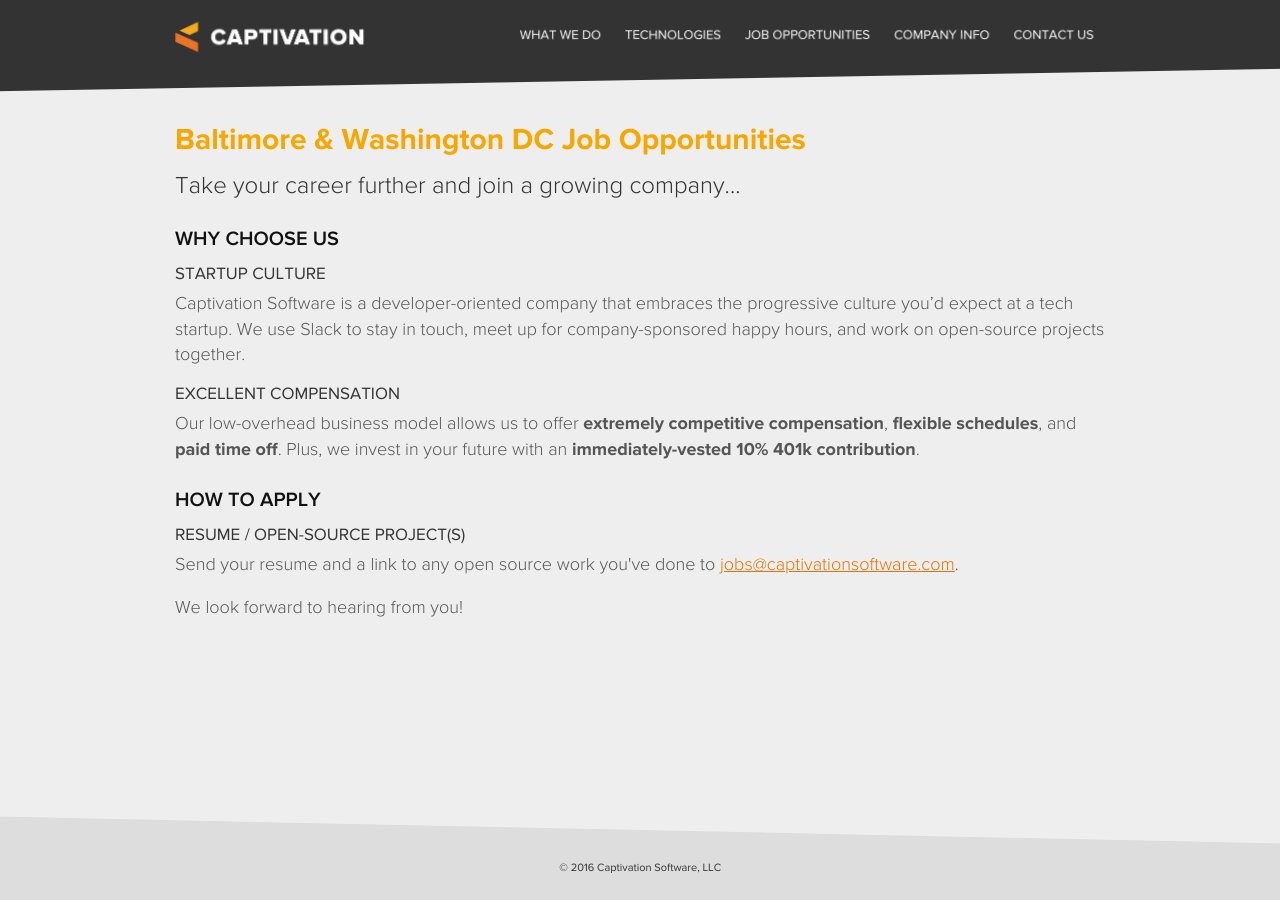
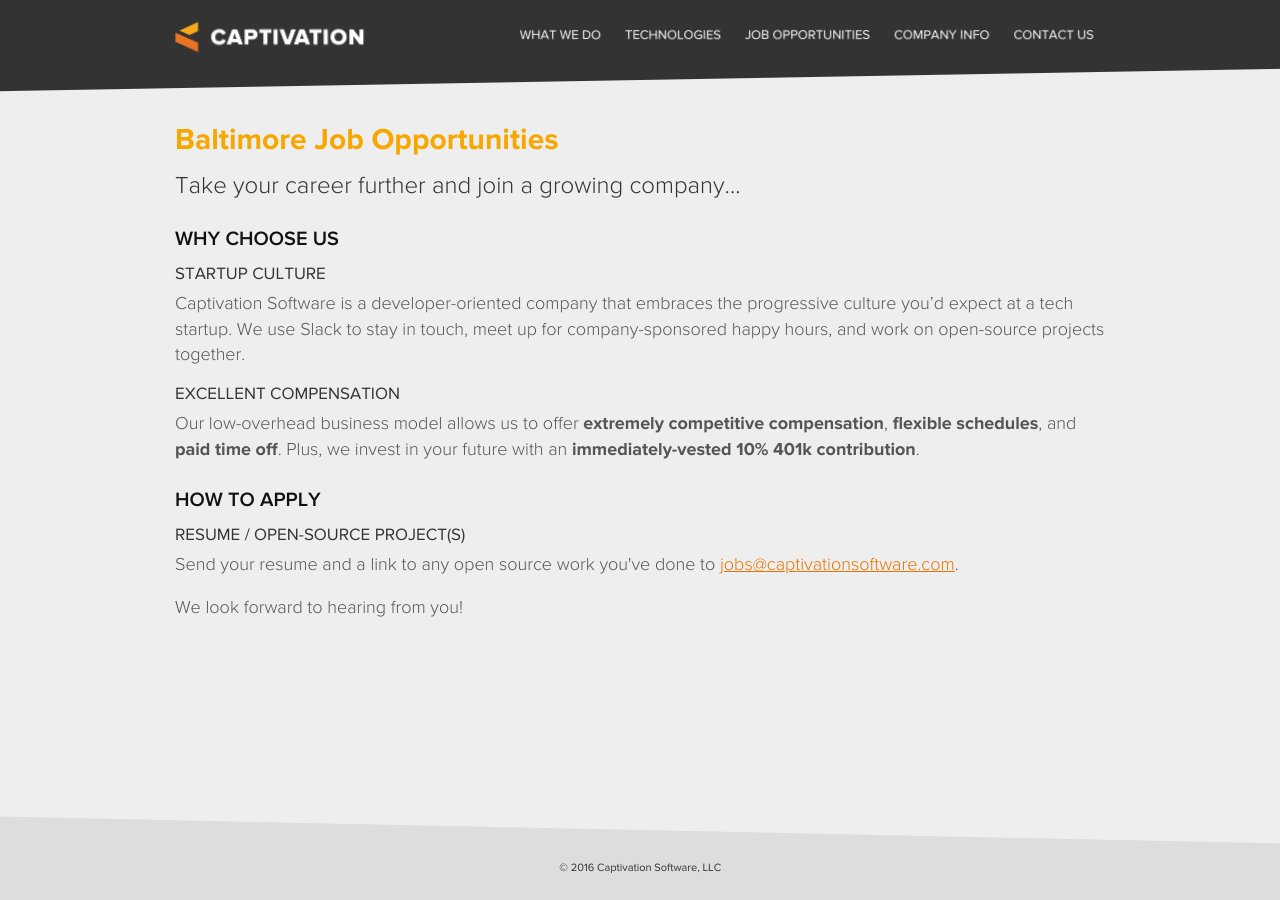
Before and after one commit to isabella232/captivationsoftware.github.io-archive, a Jekyll site: the page built from jobs.html, in a window 1280 px wide. Built offline with Jekyll 4.4.1, drawn with Linux system fonts in a browser that asks for light colours; nearby versions of some CDN libraries; some web fonts are replaced.

Commit message:
Update jobs.html

```diff
--- a/jobs.html
+++ b/jobs.html
@@ -1,9 +1,9 @@
 ---
 layout: subpage
 title: 'Baltimore Web Designer & Software Development Jobs | Captivation Software'
-heading: 'Baltimore & Washington DC Job Opportunities'
+heading: 'Baltimore Job Opportunities'
 ---
-<meta name="description" content="Searching for software development jobs? Captivation Software is always looking to expand our team of Baltimore and Washington DC web designers. Apply here.">
+<meta name="description" content="Searching for software development jobs? Captivation Software is always looking to expand our team of Baltimore web designers. Apply here.">
 <div class="row">
   <div class="col-xs-12">
     <h2>Take your career further and join a growing company...</h2>
```
